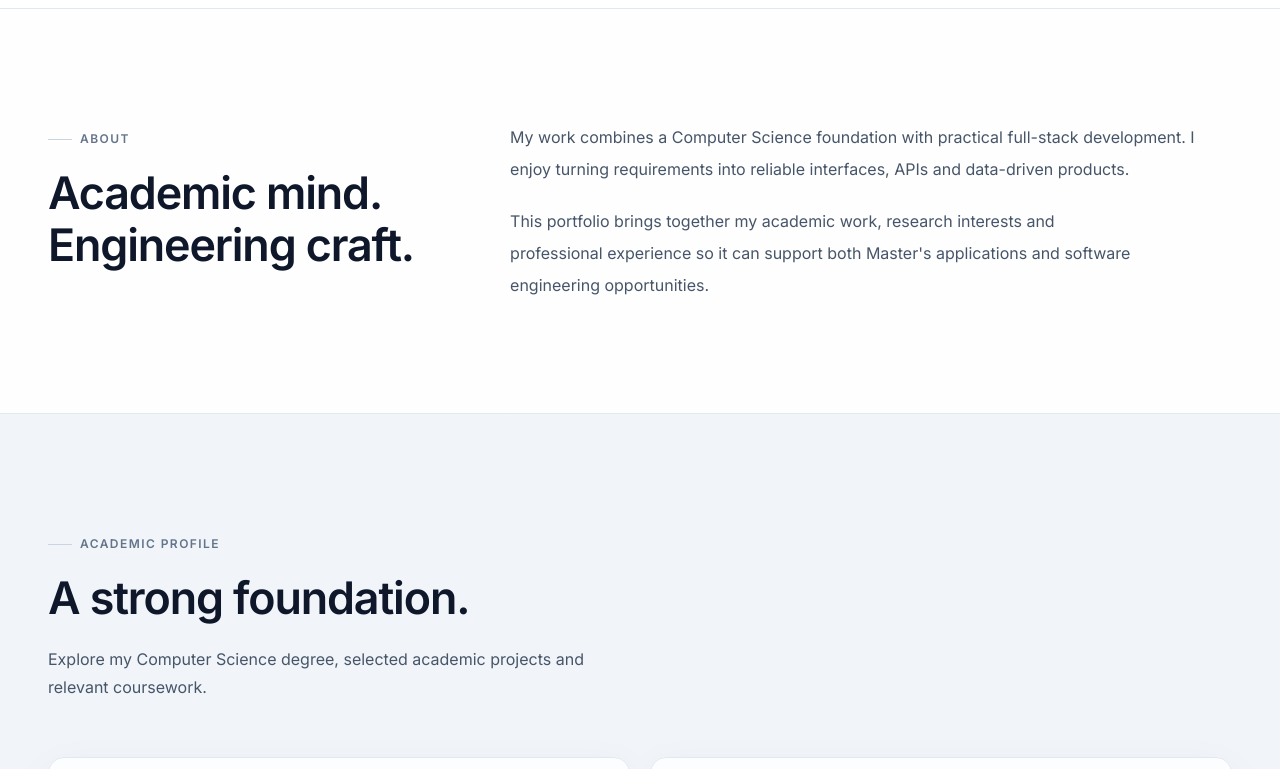
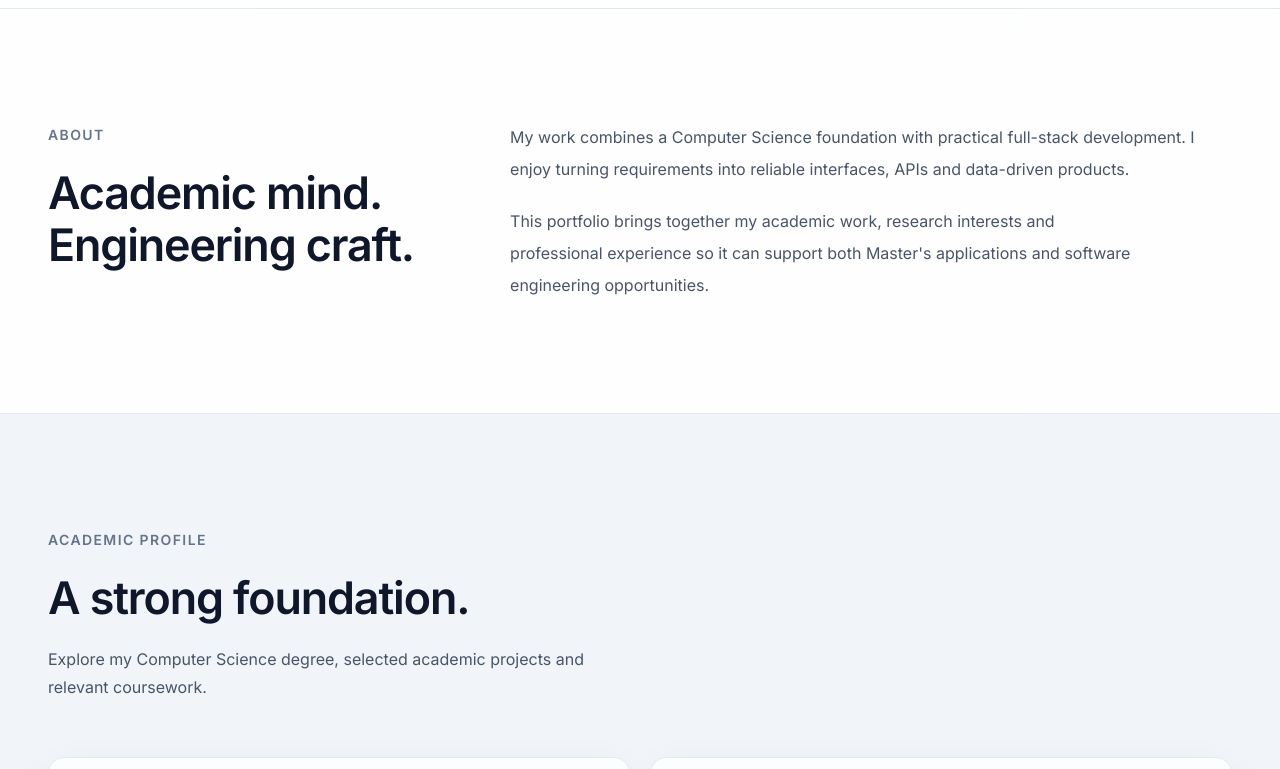
Before and after one commit to Mehedi1-SWE/portfolio, a Next.js app in the folder frontend/: page / in a window 1280 px wide. Shown: the part 960-1729 px from the top of the page. Built offline with nearby package versions, Linux system fonts and the light colour scheme; no server answers.

Commit message:
Remove section eyebrow accent and standardize label size

```diff
--- a/frontend/components/SectionHeading.tsx
+++ b/frontend/components/SectionHeading.tsx
@@ -14,8 +14,7 @@ export function SectionHeading({
 }: SectionHeadingProps) {
   return (
     <div className="w-full min-w-0 max-w-3xl">
-      <span className="inline-flex items-center gap-2 text-xs font-semibold uppercase tracking-[0.12em] text-[#64748B]">
-        <span className="h-px w-6 bg-[#CBD5E1]" />
+      <span className="inline-flex items-center text-sm font-semibold uppercase tracking-[0.1em] text-[#64748B]">
         {label ?? eyebrow ?? ""}
       </span>
       <h2 className="mt-5 text-[clamp(2rem,3.5vw,3.25rem)] font-semibold leading-[1.15] tracking-[-0.025em] text-[#0F172A]">
```
